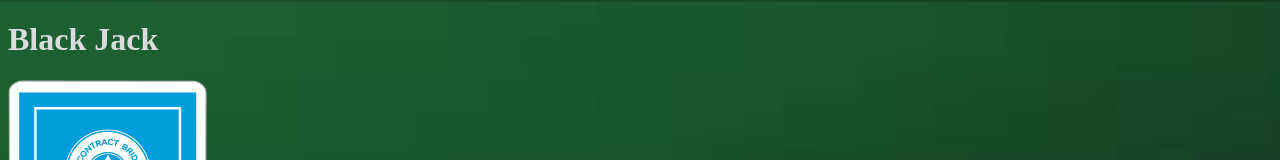
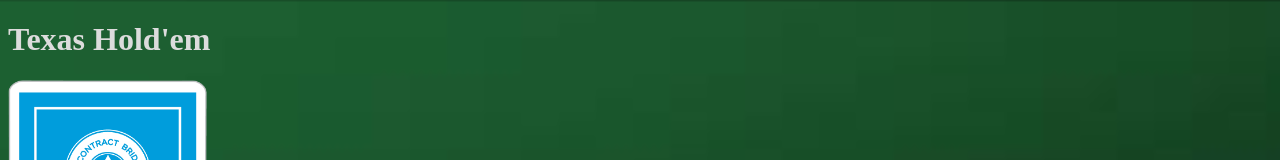
Before and after one commit to OCDAmmo3/Hold-em, a React (Create React App) app: page / in a window 1280 px wide. Shown: the top 160 px of the page. Built offline with nearby package versions, Linux system fonts and the light colour scheme.

Commit message:
Small title changes and indentation fixes

```diff
--- a/package.json
+++ b/package.json
@@ -1,5 +1,5 @@
 {
-  "name": "jon",
+  "name": "texas-holdem",
   "version": "0.1.0",
   "private": true,
   "dependencies": {
--- a/public/index.html
+++ b/public/index.html
@@ -4,7 +4,7 @@
     <meta charset="utf-8" />
     <meta name="viewport" content="width=device-width, initial-scale=1" />
     <meta name="theme-color" content="#000000" />
-    <title>React App</title>
+    <title>Texas Hold'em</title>
   </head>
   <body>
     <noscript>You need to enable JavaScript to run this app.</noscript>
--- a/src/App.js
+++ b/src/App.js
@@ -1,7 +1,7 @@
 import React from 'react';
 import Header from './components/header';
 import DeckStack from './components/deck-stack';
-import Hand from './components/hand';
+import { Hand } from './components/hand';
 
 function App() {
   return (
--- a/src/components/hand.js
+++ b/src/components/hand.js
@@ -2,12 +2,17 @@ import React from 'react';
 import Deck from '../deck-creator';
 import { fullDeckStack } from '../full-deck';
 
-export default function Hand(props) {
+export function Hand(props) {
   let deck = new Deck(fullDeckStack);
   let dealtHand = deck.dealHand();
+  let playerHands = {
+    player1: dealtHand.player1Hand,
+    player2: dealtHand.player2Hand,
+    player3: dealtHand.player3Hand,
+  }
   return (
     <>
-      <div className="hand">
+      <div className="player-1 hand">
         <ul>
           {
             dealtHand.player1Hand.map(card => {
@@ -26,7 +31,7 @@ export default function Hand(props) {
           }
         </ul>
       </div>
-      <div className="hand">
+      <div className="player-2 hand">
         <ul>
           {
             dealtHand.player2Hand.map(card => {
@@ -45,7 +50,7 @@ export default function Hand(props) {
           }
         </ul>
       </div>
-      <div className="hand">
+      <div className="player-3 hand">
         <ul>
           {
             dealtHand.player3Hand.map(card => {
--- a/src/components/header.js
+++ b/src/components/header.js
@@ -3,7 +3,7 @@ import React from 'react';
 export default function Header(props) {
   return (
     <header>
-      <h1>Black Jack</h1>
+      <h1>Texas Hold'em</h1>
     </header>
   )
 }
```
Also changed, not shown: src/deck-creator.js (indentation only). Lines whose indentation alone changed are shown as unchanged.
